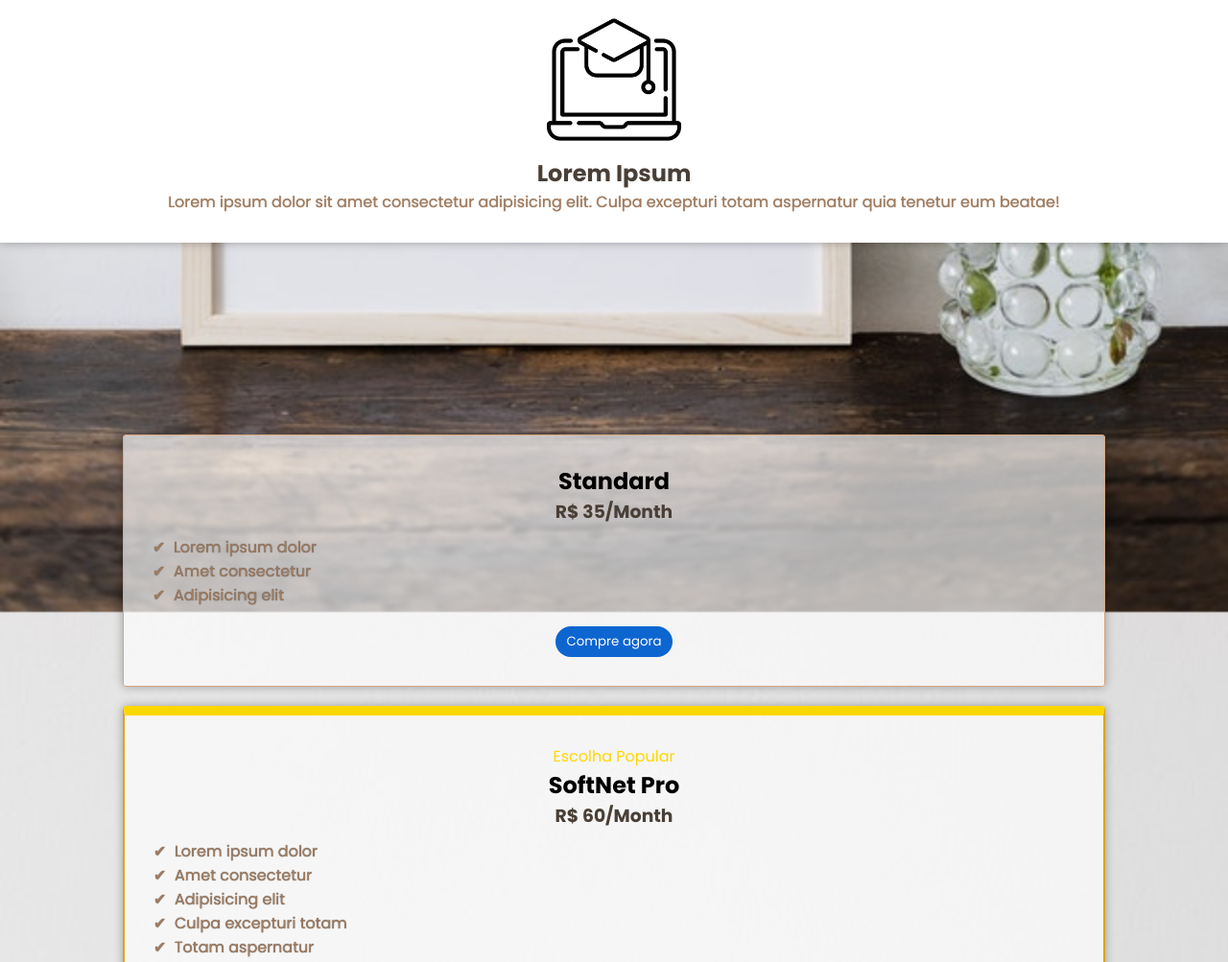
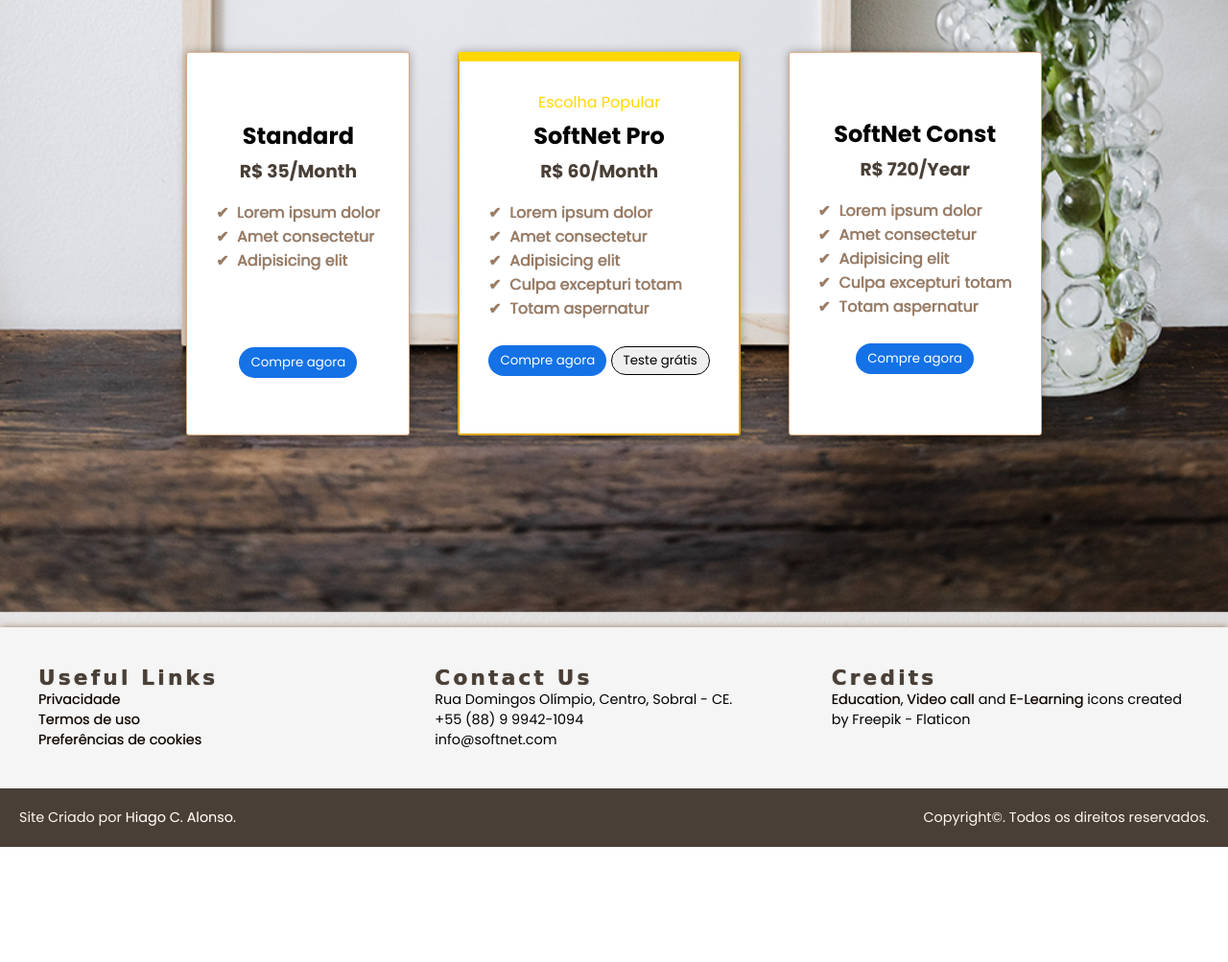
Before and after one commit to HiagoAlonso/projeto-softpage, a plain HTML site: page index.html in a window 1280 px wide. Shown: the part 1282-2285 px from the top of the page at 96% size. After the commit the page ends 2165 px from the top, so only its background shows below. Drawn offline with Linux system fonts and the light colour scheme; a web font is replaced by a local one.

Commit message:
Compatibilidade PC
Compatibilidade com Telas acima de 250px. Estilização feita para telas acima de 910px.

```diff
--- a/index.html
+++ b/index.html
@@ -26,35 +26,39 @@
 
     </header>
     <main>
+
         <section id="main-head">
             <h1>Conexão</h1>
             <h2>Navegue com segurança <br> e conforto.</h3>
             <button id="center">Veja mais</button>
         </section>
 
+        <section id="main-content-info">
 
-        <section id="main-content-info">
             <div class="main-content-info-block">
                 <img class="main-content-icon" src="images/ico-tutorial.png" alt="">
                 <h2 class="main-content-title">Lorem Ipsum</h2>
                 <p class="main-content-text">Lorem ipsum dolor sit amet consectetur adipisicing elit. Culpa excepturi totam aspernatur quia tenetur eum beatae!</p>
             </div>
+
             <div class="main-content-info-block">
                 <img class="main-content-icon" src="images/ico-videocall.png" alt="">
 
                 <h2 class="main-content-title">Lorem Ipsum</h2>
                 <p class="main-content-text">Lorem ipsum dolor sit amet consectetur adipisicing elit. Culpa excepturi totam aspernatur quia tenetur eum beatae!</p>
             </div>
+
             <div class="main-content-info-block">
                 <img class="main-content-icon" src="images/ico-elearning.png" alt="">
                 <h2 class="main-content-title">Lorem Ipsum</h2>
                 <p class="main-content-text">Lorem ipsum dolor sit amet consectetur adipisicing elit. Culpa excepturi totam aspernatur quia tenetur eum beatae!</p>
             </div>
+
         </section>
 
         <section id="main-content-services">
 
-            <div class="main-content-signature">
+            <div id="box-x" class="main-content-signature">
                 <h2 >Standard</h2>
                 <h3 class="main-content-title">R$ 35/Month</h3>
                 <p class="main-content-text">
@@ -66,6 +70,7 @@
                 </p>
                 <button class="buy-button">Compre agora</button>
             </div>
+
             <div class="main-content-signature" id="popular-choice">
                 <span>Escolha Popular</span>
                 <h2>SoftNet Pro</h2>
@@ -82,6 +87,7 @@
                 <button class="buy-button">Compre agora</button>
                 <button class="test-button">Teste grátis</button>
             </div>
+
             <div class="main-content-signature">
                 <h2>SoftNet Const</h2>
                 <h3 class="main-content-title">R$ 720/Year</h3>
@@ -96,26 +102,29 @@
                 </p>
                 <button class="buy-button">Compre agora</button>
             </div>
+
         </section>
     </main>
 
     <footer>
 
+        <div id="footer-container">
             <div id="footer-useful-links">
+                <h2>Useful Links</h2>
                 <ul>
                     <li><a href="#">Privacidade</a><br></li>
                     <li><a href="#">Termos de uso</a><br></li>
                     <li><a href="#">Preferências de cookies</a><br></li>
                 </ul>
             </div>
-
             <div id="footer-contact">
+                <h2>Contact Us</h2>
                 <p>Rua Domingos Olímpio, Centro, Sobral - CE.</p>
                 <p>+55 (88) 9 9942-1094</p>
                 <p>info@softnet.com</p>
             </div>
-
             <div id="footer-credits">
+                <h2>Credits</h2>
                 <p>
                     <a href="https://www.flaticon.com/free-icons/education" target="_blank" rel="external">Education</a>,
                     <a href="https://www.flaticon.com/free-icons/video-call" target="_blank" rel="external">Video call</a> and
@@ -123,12 +132,11 @@
                     icons created by Freepik - Flaticon <br>
                 </p>
             </div>
+        </div>
 
         <div id="footer-copyright">
-            <p>
-                Site Criado por <a href="https://github.com/HiagoAlonso" target="_blank">Hiago C. Alonso</a>.
-                <br>Copyright©. Todos os direitos reservados.
-            </p>
+            <p>Site Criado por <a href="https://github.com/HiagoAlonso" target="_blank">Hiago C. Alonso</a>.</p>
+            <p>Copyright©. Todos os direitos reservados.</p>
         </div>
 
     </footer>
@@ -139,6 +147,7 @@
                 $("#menu").slideToggle('slow')
             })
         })
+
     </script>
 </body>
 </html>
--- a/style.css
+++ b/style.css
@@ -8,7 +8,7 @@
 
     --bg: #d6a78146;
 
-    --whiteLight: #d9ccbf;
+    --whiteLight: #fff7f0;
     --whiteShadow: #937f6c;
 
     --maroonLighter: #d6a781;
@@ -16,6 +16,7 @@
     --maroonMedium: #80634d;
     --maroonShadow: #493f36;
 
+    --greenLighter: #99A62A;
     --greenLight: #71862d;
     --greenShadow: #3a480f;
 
@@ -58,7 +59,6 @@ body::after {
 header {
     display: flex;
     align-items: center;
-    justify-content: space-around;
     flex-direction: column;
     width: 100%;
 }
@@ -210,16 +210,18 @@ main {
     padding: 6px 12px;
     border-radius: 30px;
     border: none;
-    background-color: #0d65d0;
+    background-color: #1472e6;
     color: white;
-}
+    cursor: pointer;
+}.buy-button:hover {background-color: #1264ca;}
 
 .test-button {
     padding: 4px 12px;
     border-radius: 30px;
     border: 1px solid black;
     margin-top: 5px;
-}
+    cursor: pointer;
+}.test-button:hover {background-color: var(--shadowBlack);}
 
 #popular-choice {
     border: 2px solid goldenrod;
@@ -239,14 +241,6 @@ footer {
     box-shadow: 0 0 2px var(--maroonShadow);
 }
 
-footer h2 {
-    font-family: var(--fontTitle);
-    color: var(--maroonShadow);
-    text-shadow: 0 0 1px var(--maroonShadow);
-    letter-spacing: 0.25em;
-    font-size: 2em;
-}
-
 footer a {
     text-shadow: 0 0 1px var(--maroonMedium);
 } footer a:hover {
@@ -264,6 +258,295 @@ footer div {
     list-style: none;
 }
 
-@media only screen and (min-height: 400px) {
+footer h2 {
+    font-family: var(--fontTitle);
+    color: var(--maroonShadow);
+    text-shadow: 0 0 1px var(--maroonShadow);
+    letter-spacing: 0.15em;
+    font-size: 1.5em;
+}
 
+#footer-copyright {
+    background-color: var(--maroonShadow);
+    color: var(--whiteLight);
+} #footer-copyright a {
+    color: white;
 }
+
+
+
+
+@media (min-width: 910px) {
+
+    body {
+        background-image: url(images/pexels-karolina-grabowska-4466652-\(g\).jpg);
+        background-position: center center;
+    } body::after {
+        background-color: var(--bg);
+    }
+
+    header {
+        flex-direction: row;
+        justify-content: space-evenly;
+        padding-bottom: 15px;
+        box-shadow: 0 0 7px var(--whiteShadow);
+        background-color: var(--whiteLight);
+    }
+
+    header > #logo {
+        font-size: 4em;
+        margin-left: -25vw;
+    }
+
+    #nav {
+        flex-direction: row;
+    }   #nav > #menu {
+        display: flex;
+    }
+
+    #nav li, #nav > #flip > li {
+        padding: 5px 15px 5px 15px;
+        margin-left: 5px;
+        box-shadow: 0 0 0;
+
+    }   #nav li:hover, #nav > #flip > li:hover {
+        background-color: var(--maroonLight);
+        transition: 0.4s;
+    }
+
+
+    #main-head h1 {
+        border-bottom: 0;
+        font-size: 5em;
+        margin-left: 15vw;
+        color: var(--greenLighter);
+        text-shadow: 2px 2px 3px var(--greenShadow);
+    }
+
+    #main-head h2 {
+        font-size: 2em;
+        margin-left: 15vw;
+        margin-top: 0;
+    }
+
+    #main-head button {
+        font-size: 1em;
+        margin-left: 15vw;
+        border-radius: 3px;
+        padding: 5px 30px;
+        box-shadow: none;
+    } #main-head button:hover {
+        cursor: pointer;
+        background-color: var(--maroonLighter);
+    }
+
+    #main-content-info {
+        display: flex;
+        flex-direction: row;
+    } .main-content-info-block {
+        padding-top: 50px;
+        padding-bottom: 50px;
+    }
+
+
+    #main-content-services {
+        display: flex;
+        justify-content: center;
+        align-items: center;
+        margin-bottom: 25vh;
+        width: 100%;
+        gap: 50px;
+    }
+
+    .main-content-signature {
+        height: 400px;
+        background-color: white;
+    }
+    .main-content-signature > h2 {
+        padding-top: 37px;
+        padding-bottom: 5px;
+    }
+    .main-content-signature p {
+        padding: 3px;
+    }
+
+    #box-x > button {
+        margin-top: 72px;
+    } #box-x > h2 {
+        margin-top: 2px;
+    }
+
+    #popular-choice > h2 {
+        padding: 5px;
+    }
+
+
+
+
+    footer {
+        border-top: none;
+        box-shadow: 0 0 7px var(--maroonLight);
+        font-size: 0.9em;
+    }
+
+    #footer-container {
+        display: flex;
+    }
+
+    footer div {
+        text-align: left;
+        border-bottom: none;
+        padding: 20px;
+    }
+
+    #footer-copyright {
+        display: flex;
+        justify-content: space-between;
+        background-color: var(--maroonShadow);
+        color: var(--whiteLight);
+    } #footer-copyright a {
+        color: white;
+    }
+}
+
+
+
+/*
+
+
+
+
+@media (min-width: 910px) {
+
+    body {
+        background-image: url(images/pexels-karolina-grabowska-4466652-\(g\).jpg);
+        background-position: center center;
+    } body::after {
+        background-color: var(--bg);
+    }
+
+    header {
+        flex-direction: row;
+        justify-content: space-evenly;
+        padding-bottom: 15px;
+        box-shadow: 0 0 7px var(--whiteShadow);
+        background-color: var(--whiteLight);
+    }
+
+    header > #logo {
+        font-size: 4em;
+        margin-left: -25vw;
+    }
+
+    #nav {
+        flex-direction: row;
+    }   #nav > #menu {
+        display: flex;
+    }
+
+    #nav li, #nav > #flip > li {
+        padding: 5px 15px 5px 15px;
+        margin-left: 5px;
+        box-shadow: 0 0 0;
+
+    }   #nav li:hover, #nav > #flip > li:hover {
+        background-color: var(--maroonLight);
+        transition: 0.4s;
+    }
+
+
+    #main-head h1 {
+        border-bottom: 0;
+        font-size: 5em;
+        margin-left: 15vw;
+        color: var(--greenLighter);
+        text-shadow: 2px 2px 3px var(--greenShadow);
+    }
+
+    #main-head h2 {
+        font-size: 2em;
+        margin-left: 15vw;
+        margin-top: 0;
+    }
+
+    #main-head button {
+        font-size: 1em;
+        margin-left: 15vw;
+        border-radius: 3px;
+        padding: 5px 30px;
+        box-shadow: none;
+    } #main-head button:hover {
+        cursor: pointer;
+        background-color: var(--maroonLighter);
+    }
+
+    #main-content-info {
+        display: flex;
+        flex-direction: row;
+    } .main-content-info-block {
+        padding-top: 50px;
+        padding-bottom: 50px;
+    }
+
+
+    #main-content-services {
+        display: flex;
+        justify-content: center;
+        align-items: center;
+        margin-bottom: 25vh;
+        width: 100%;
+        gap: 50px;
+    }
+
+    .main-content-signature {
+        height: 400px;
+        background-color: white;
+    }
+    .main-content-signature > h2 {
+        padding-top: 37px;
+        padding-bottom: 5px;
+    }
+    .main-content-signature p {
+        padding: 3px;
+    }
+
+    #box-x > button {
+        margin-top: 72px;
+    } #box-x > h2 {
+        margin-top: 2px;
+    }
+
+    #popular-choice > h2 {
+        padding: 5px;
+    }
+
+
+
+
+    footer {
+        border-top: none;
+        box-shadow: 0 0 7px var(--maroonLight);
+        font-size: 0.9em;
+    }
+
+    #footer-container {
+        display: flex;
+    }
+
+    footer div {
+        text-align: left;
+        border-bottom: none;
+        padding: 20px;
+    }
+
+    #footer-copyright {
+        display: flex;
+        justify-content: space-between;
+        background-color: var(--maroonShadow);
+        color: var(--whiteLight);
+    } #footer-copyright a {
+        color: white;
+    }
+}
+
+*/
```
Lines whose indentation alone changed are shown as unchanged.
